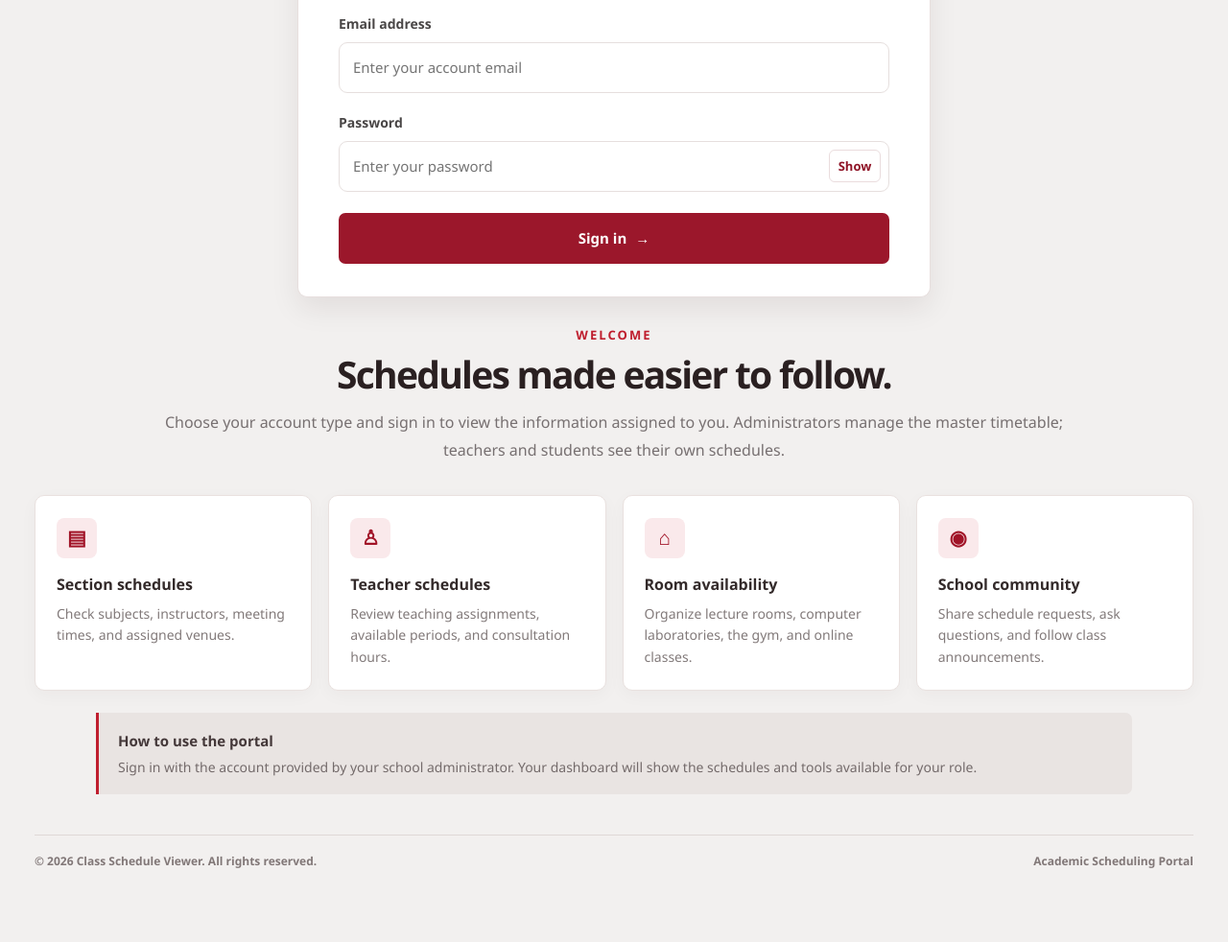
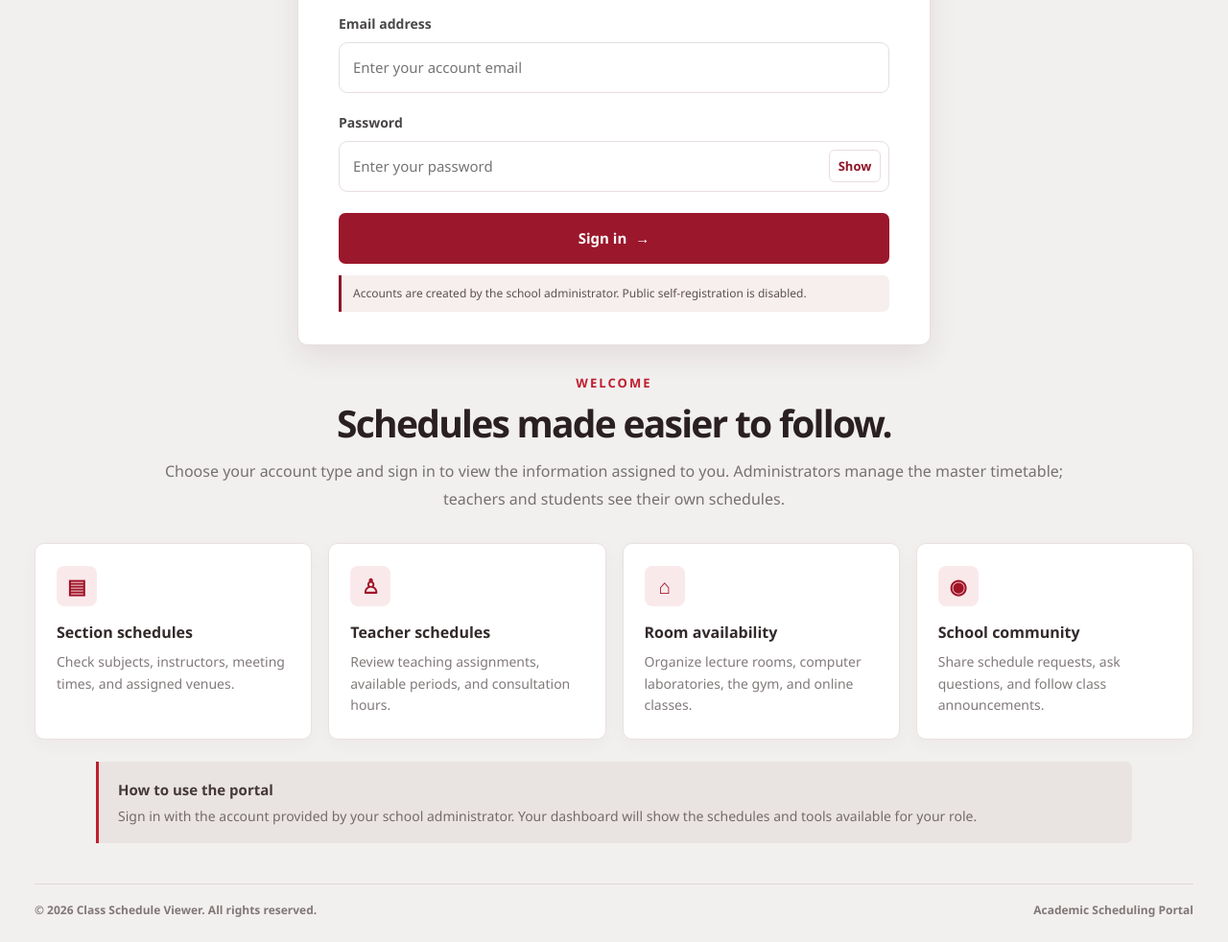
Before and after one commit to cielovincentortiz/class-scheduling-system, a plain HTML site: page index.html in a window 1280 px wide. Shown: the part 754-1736 px from the top of the page at 96% size. Before the commit the page ends 1685 px from the top, so only its background shows below. Drawn offline with nearby package versions, Linux system fonts and the light colour scheme.

Commit message:
Add account registration note to sign-in form
Added a note about account registration process.

```diff
--- a/index.html
+++ b/index.html
@@ -103,6 +103,7 @@
             </div>
             <button class="btn btn-primary btn-full" type="submit">Sign in <span aria-hidden="true">→</span></button>
           </form>
+          <p class="account-registration-note">Accounts are created by the school administrator. Public self-registration is disabled.</p>
           <div id="cloudStatusMessage" class="cloud-status-message" role="status" aria-live="polite"></div>
         </section>
       </section>
```
